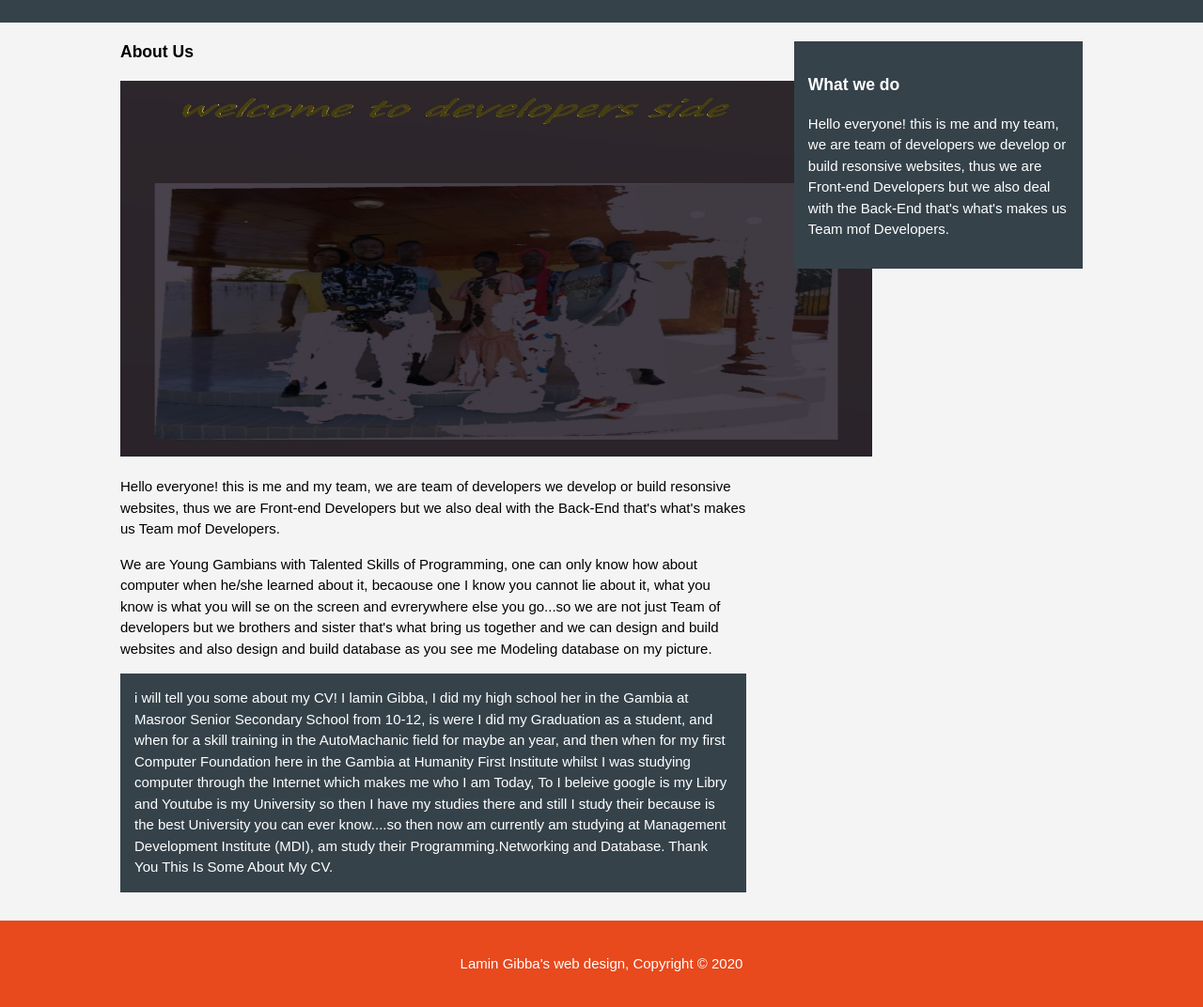
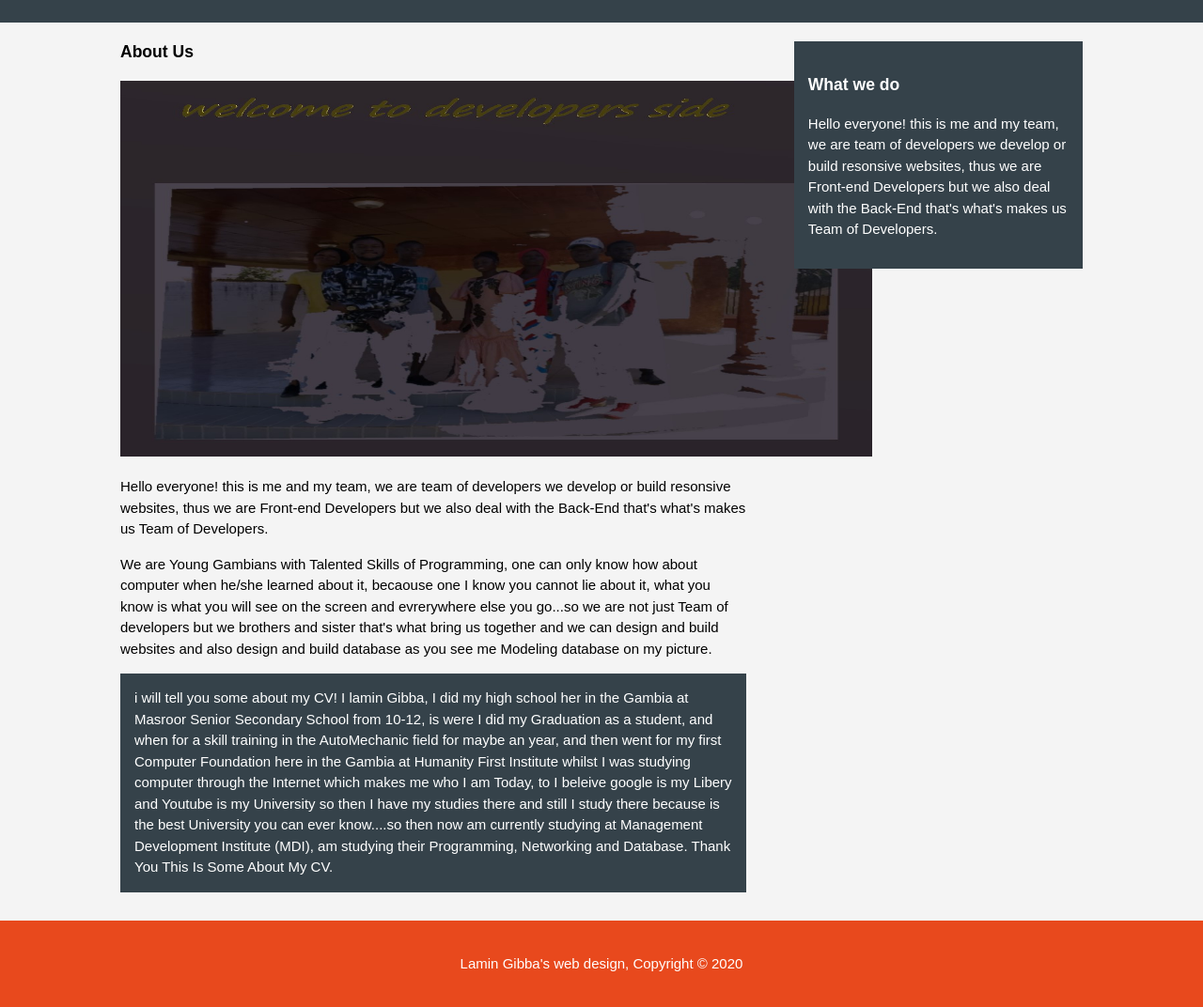
Before and after one commit to Lamin-Gibba/Responsive-website, a plain HTML site: page about.html in a window 1280 px wide. Shown: the part 180-1252 px from the top of the page at 94% size. Drawn offline with Linux system fonts and the light colour scheme.

Commit message:
about.html
This is description of myself and website

```diff
--- a/about.html
+++ b/about.html
@@ -46,13 +46,13 @@
                 <h1 class="page-title">About Us</h1>
                 <img src="./family img.jpg" alt="" width="800px" height="400px">
                 <p>
-                    Hello everyone! this is me and my team, we are team of developers we develop or build resonsive websites, thus we are Front-end Developers but we also deal with the Back-End that's what's makes us Team mof Developers.
+                    Hello everyone! this is me and my team, we are team of developers we develop or build resonsive websites, thus we are Front-end Developers but we also deal with the Back-End that's what's makes us Team of Developers.
                 </p>
                 <p>
-                    We are Young Gambians with Talented Skills of Programming, one can only know how about computer when he/she learned about it, becaouse one I know you cannot lie about it, what you know is what you will se on the screen and evrerywhere else you go...so we are not just Team of developers but we brothers and sister that's what bring us together and we can design and build websites and also design and build database as you see me Modeling database on my picture.
+                    We are Young Gambians with Talented Skills of Programming, one can only know how about computer when he/she learned about it, becaouse one I know you cannot lie about it, what you know is what you will see on the screen and evrerywhere else you go...so we are not just Team of developers but we brothers and sister that's what bring us together and we can design and build websites and also design and build database as you see me Modeling database on my picture.
                 </p>
                 <p class="dark">
-                    i will tell you some about my CV! I lamin Gibba, I did my high school her in the Gambia at Masroor Senior Secondary School from 10-12, is were I did my Graduation as a student, and when for a skill training in the AutoMachanic field for maybe an year, and then when for my first Computer Foundation here in the Gambia at Humanity First Institute whilst I was studying computer through the Internet which makes me who I am Today, To I beleive google is my Libry and Youtube is my University so then I have my studies there and still I study their because is the best University you can ever know....so then now am currently am studying at Management Development Institute (MDI), am study their Programming.Networking and Database. Thank You This Is Some About My CV.
+                    i will tell you some about my CV! I lamin Gibba, I did my high school her in the Gambia at Masroor Senior Secondary School from 10-12, is were I did my Graduation as a student, and when for a skill training in the AutoMechanic field for maybe an year, and then went for my first Computer Foundation here in the Gambia at Humanity First Institute whilst I was studying computer through the Internet which makes me who I am Today, to I beleive google is my Libery and Youtube is my University so then I have my studies there and still I study there because is the best University you can ever know....so then now am currently studying at Management Development Institute (MDI), am studying their Programming, Networking and Database. Thank You This Is Some About My CV.
                 </p>
 
             </article>
@@ -60,7 +60,7 @@
                 <div class="dark">
                 <h3>What we do</h3>
                 <p>
-                    Hello everyone! this is me and my team, we are team of developers we develop or build resonsive websites, thus we are Front-end Developers but we also deal with the Back-End that's what's makes us Team mof Developers.
+                    Hello everyone! this is me and my team, we are team of developers we develop or build resonsive websites, thus we are Front-end Developers but we also deal with the Back-End that's what's makes us Team of Developers.
                 </p>
                 </div>
 
```
